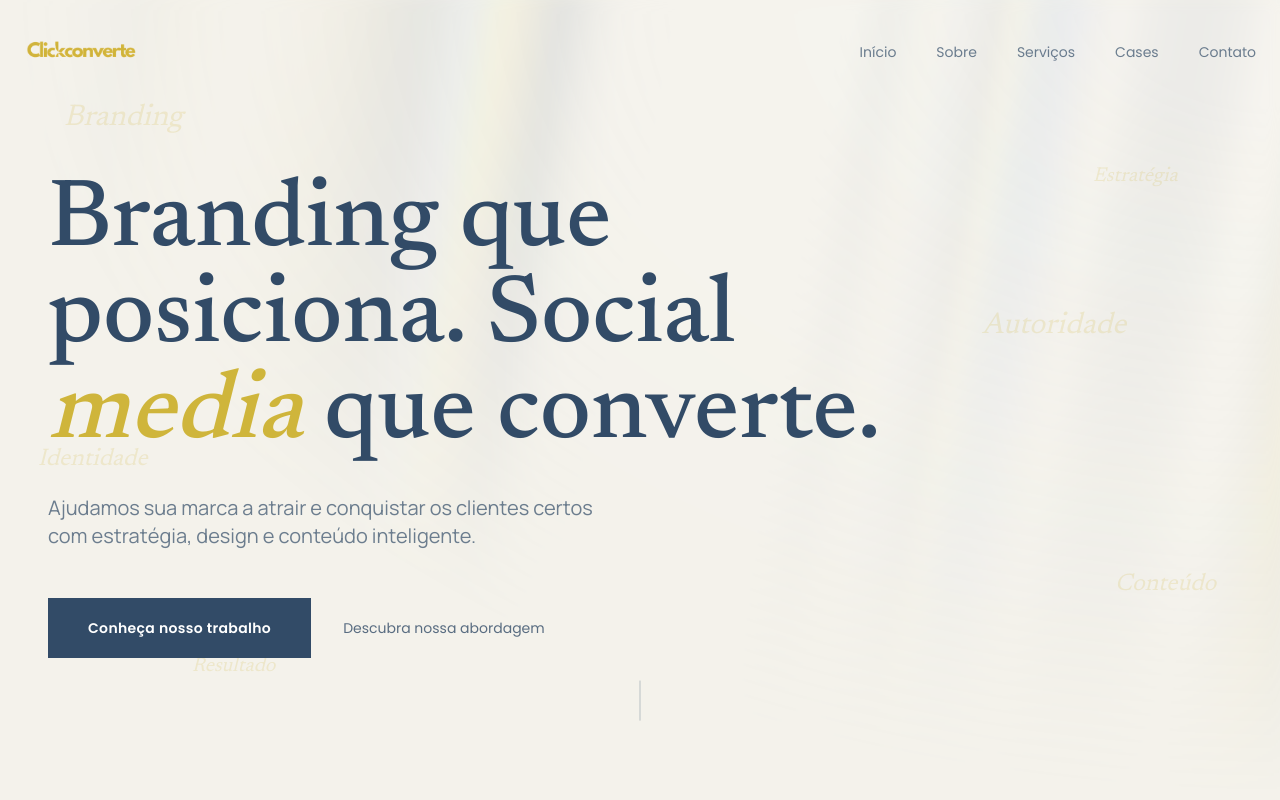
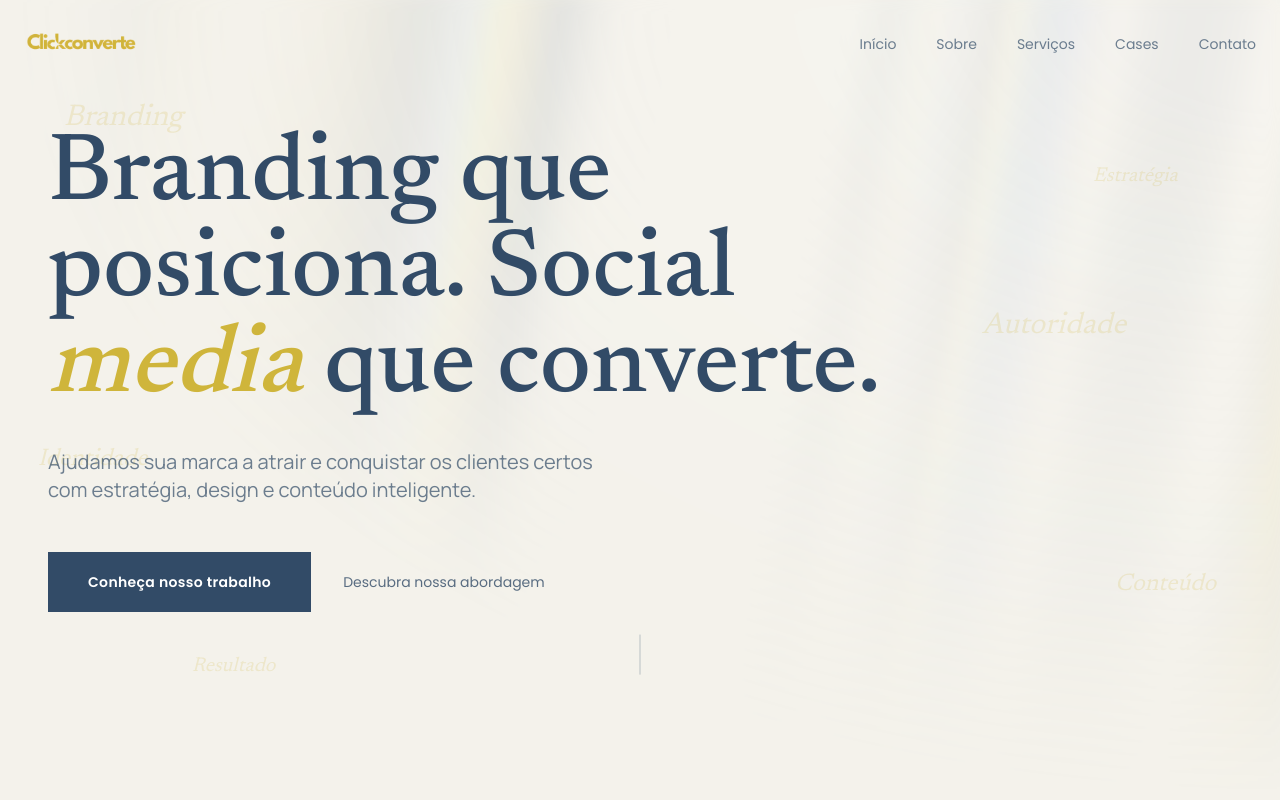
Before and after one commit to bellameliloc-collab/clickconverte, a Next.js app: page / in a window 1280 px wide. Shown: the top 800 px of the page. Built offline with nearby package versions, Linux system fonts and the light colour scheme.

Commit message:
fix: corrige layout Hero e logo no navbar
- Remove tag <main> aninhada do AuroraBackground (causava layout quebrado)
- Troca flex centering por min-h-screen para Hero fluir naturalmente
- Reduz padding do navbar para acomodar logo maior (h-16)

```diff
--- a/src/app/page.tsx
+++ b/src/app/page.tsx
@@ -59,7 +59,7 @@ function Navbar() {
         scrolled ? "bg-[#f4f2eb]/90 backdrop-blur-md shadow-sm" : "bg-transparent"
       }`}
     >
-      <nav className="flex justify-between items-center px-6 py-5 w-full max-w-7xl mx-auto">
+      <nav className="flex justify-between items-center px-6 py-3 w-full max-w-7xl mx-auto">
         <Link href="#hero" className="flex items-center">
           <Image
             src="/logo.png"
--- a/src/components/ui/aurora-background.tsx
+++ b/src/components/ui/aurora-background.tsx
@@ -15,15 +15,15 @@ export const AuroraBackground = ({
   ...props
 }: AuroraBackgroundProps) => {
   return (
-    <main>
     <div
       className={cn(
-          "relative flex flex-col h-[100vh] items-center justify-center bg-[#f4f2eb] text-[#1b1c18] transition-bg",
+        "relative min-h-screen bg-[#f4f2eb] text-[#1b1c18]",
         className
       )}
       {...props}
     >
-        <div className="absolute inset-0 overflow-hidden">
+      {/* Aurora effect layer */}
+      <div className="absolute inset-0 overflow-hidden pointer-events-none">
         <div
           className={cn(
             "[--white-gradient:repeating-linear-gradient(100deg,#f4f2eb_0%,#f4f2eb_7%,transparent_10%,transparent_12%,#f4f2eb_16%)]",
@@ -38,7 +38,6 @@ export const AuroraBackground = ({
             "after:animate-aurora",
             "after:[background-attachment:fixed]",
             "after:mix-blend-difference",
-              "pointer-events-none",
             "absolute -inset-[10px] opacity-20 will-change-transform",
             showRadialGradient &&
               "[mask-image:radial-gradient(ellipse_at_100%_0%,black_10%,transparent_70%)]"
@@ -47,6 +46,5 @@ export const AuroraBackground = ({
       </div>
       {children}
     </div>
-    </main>
   )
 }
```
Lines whose indentation alone changed are shown as unchanged.
